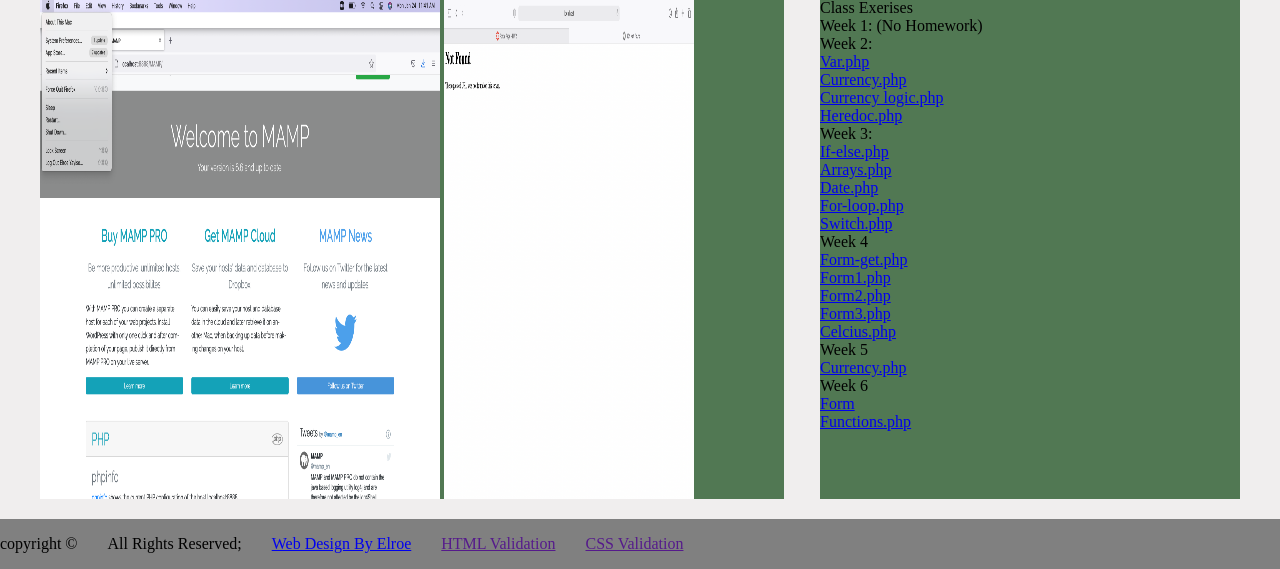
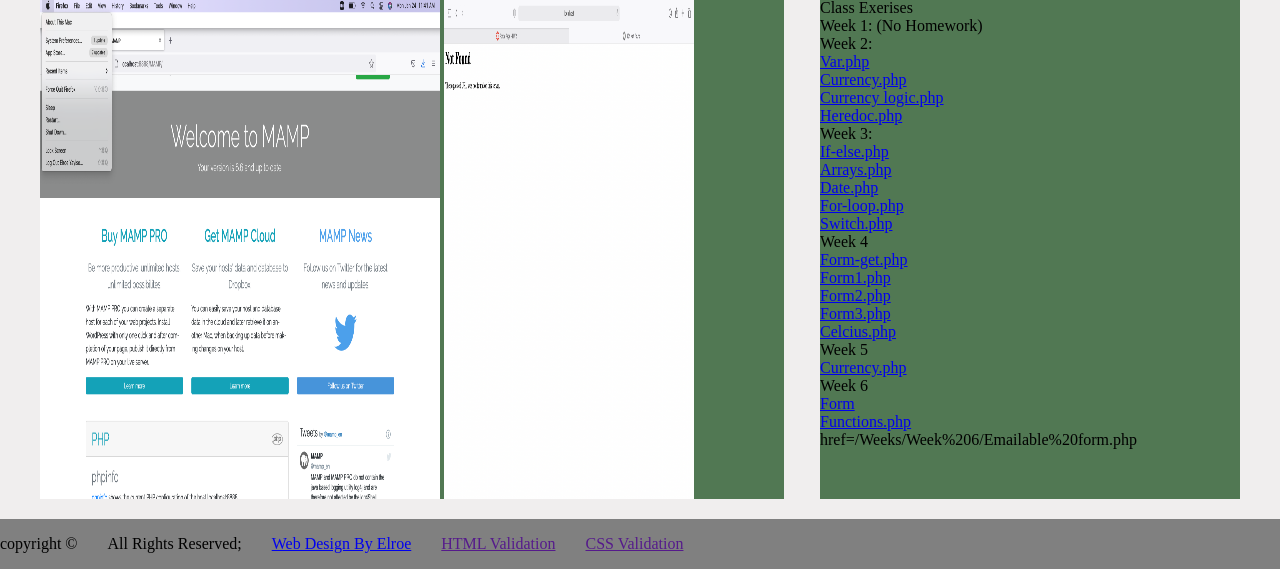
Before and after one commit to elroeyayiso/Elroe.-IT261, a PHP site: page / in a window 1280 px wide. Shown: the part 436-1005 px from the top of the page. Run offline with PHP 8.4, Linux system fonts and the light colour scheme.

Commit message:
Update index.php

```diff
--- a/index.php
+++ b/index.php
@@ -153,7 +153,9 @@
     <a href="/Weeks/Week%206/functions.php">Functions.php</a>
 </p>
 
-
+    <p>
+       href=/Weeks/Week%206/Emailable%20form.php
+    </p>
 
 
 </p>
```
